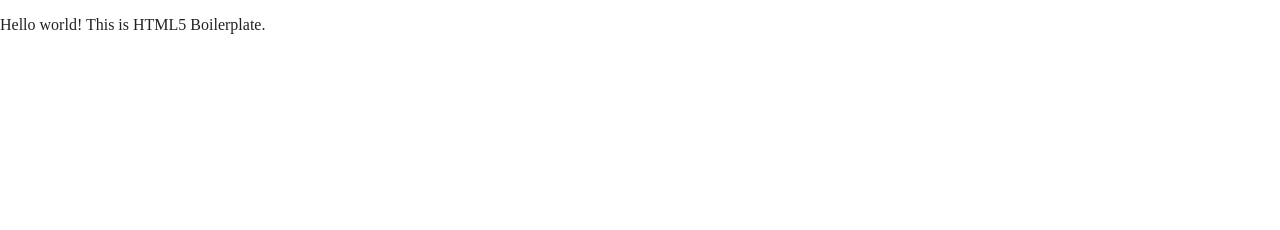
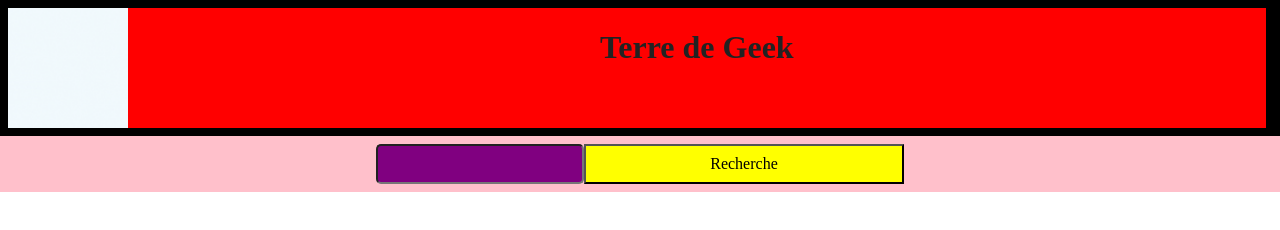
Before and after one commit to Eddym07/Terre-de-geek, a website built with Parcel: page index.html in a window 1280 px wide. Built offline with nearby package versions, Linux system fonts and the light colour scheme.

Commit message:
input recherche

```diff
--- a/css/main.css
+++ b/css/main.css
@@ -86,6 +86,53 @@
 /* ==========================================================================
    Author's custom styles
    ========================================================================== */
+    /*########## header mobile ##########*/
+header {
+  background-color: black;
+  display: flex; /*je rend le header flexible*/
+  flex-direction: row-reverse; /* j'inverse ma sestion(mopn block titre) avec mon aside (mon bloque logo).*/
+  justify-content:flex-end; /* je justifis mes enfants à la gauche*/
+  padding: 0.5em; /* je met un espace entre mon bord d'écran et mon affichage*/
+}
+section {
+  background-color: red;
+  width: 90%; /*je met une largeur de 90% à ma section par rapport à mon header*/
+  display: flex; /*je rend la section flexible*/
+  justify-content: center; /* je justifi mon titre au centre*/
+}
+.titre {
+
+}
+aside {
+  background-color: green;
+}
+.logo {
+  width: 100%; /*je dis au logo de prendre 100% de la taille du block en largeur*/
+  height:15vh; /* je donne 15vh de hauteur à mon logo*/
+}
+nav {
+  background-color: pink;
+  display: flex;
+  justify-content: center;
+  padding: 0.5em;
+}
+button {
+  background-color: yellow;
+  margin: 0 0 0 0.5em;
+}
+input {
+  background-color: purple;
+}
+.button {
+  width: 25vw;
+  height: 5vh;
+  align-self: center;
+  font-size: 1rem;
+}
+
+.recherche {
+  border-radius: 5px;
+}
 
 /* ==========================================================================
    Helper classes
--- a/index.html
+++ b/index.html
@@ -1,16 +1,12 @@
 <!doctype html>
-<html class="no-js" lang="">
+<html class="no-js" lang="FR">
 
 <head>
   <meta charset="utf-8">
-  <title></title>
+  <title>Terre de Geek</title>
   <meta name="description" content="">
   <meta name="viewport" content="width=device-width, initial-scale=1">
 
-  <meta property="og:title" content="">
-  <meta property="og:type" content="">
-  <meta property="og:url" content="">
-  <meta property="og:image" content="">
 
   <link rel="manifest" href="site.webmanifest">
   <link rel="apple-touch-icon" href="icon.png">
@@ -23,9 +19,48 @@
 </head>
 
 <body>
+  <!--########## Je fais mon header de mon site ##########-->
+  <header>
+    <section>
+      <h1 class="titre">Terre de Geek</h1>
+    </section>
+    <aside>
+      <img class="logo" src="img/logoterredegeek.gif" alt"logo du site"/>
+    </aside>
+  </header>
+
+  <!--########## Je fais ma nav ##########-->
+
+  <nav>
+    <input class="recherche" type="text"></input>
+    <button class="button">Recherche</button>
+  </nav>
+
+  <!--########## je fais mon corp du site ##########-->
+
+  <main>
+    <section>
+
+    </section>
+
+    <section>
+
+    </section>
+
+    <section>
+
+    </section>
+  </main>
+
+<!--########## Je fais mon footer ##########-->
+
+  <footer>
+
+
+
+  </footer>
 
   <!-- Add your site or application content here -->
-  <p>Hello world! This is HTML5 Boilerplate.</p>
   <script src="js/vendor/modernizr-3.11.2.min.js"></script>
   <script src="js/plugins.js"></script>
   <script src="js/main.js"></script>
```
Also changed, not shown: img/logo_terre_de_geek.gif (added), img/logo_terre_de_geek.jpg (added), img/logo_terre_de_geek.png (added), img/logoterredegeek.gif (added).
